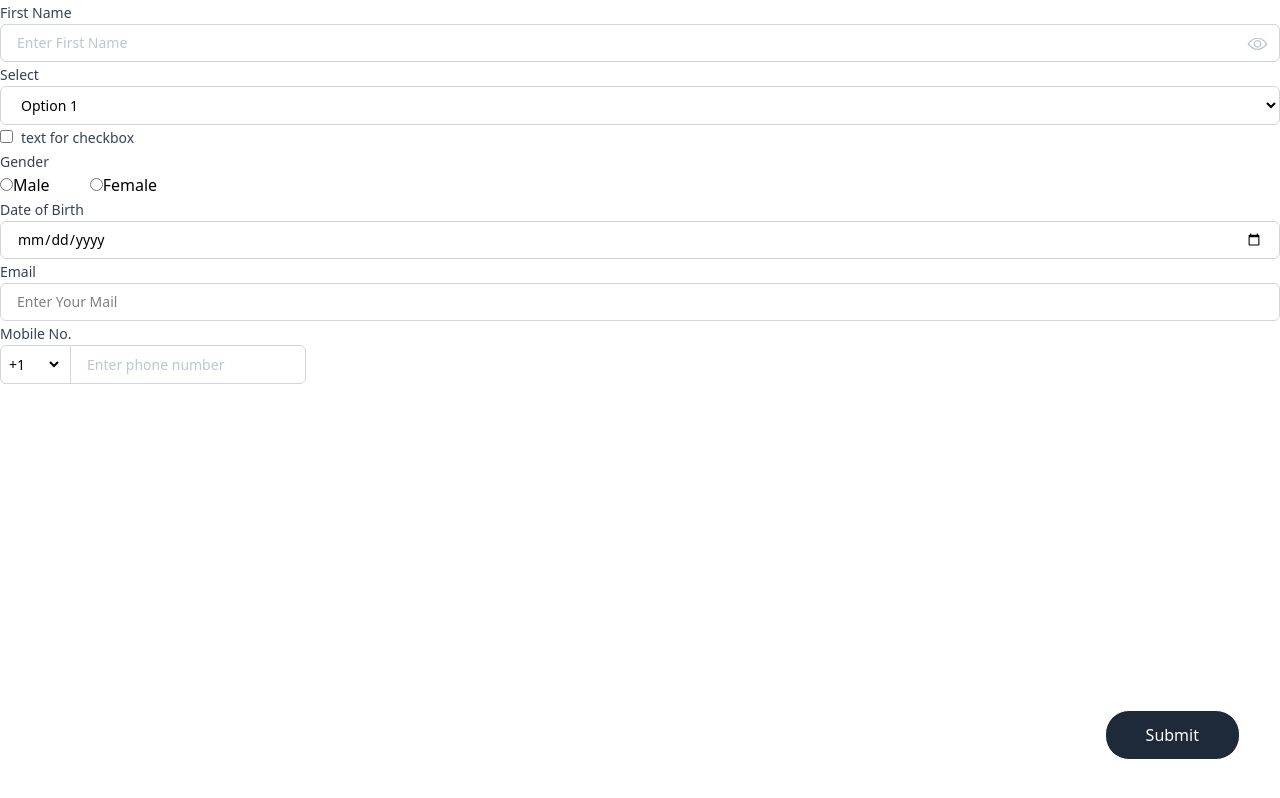
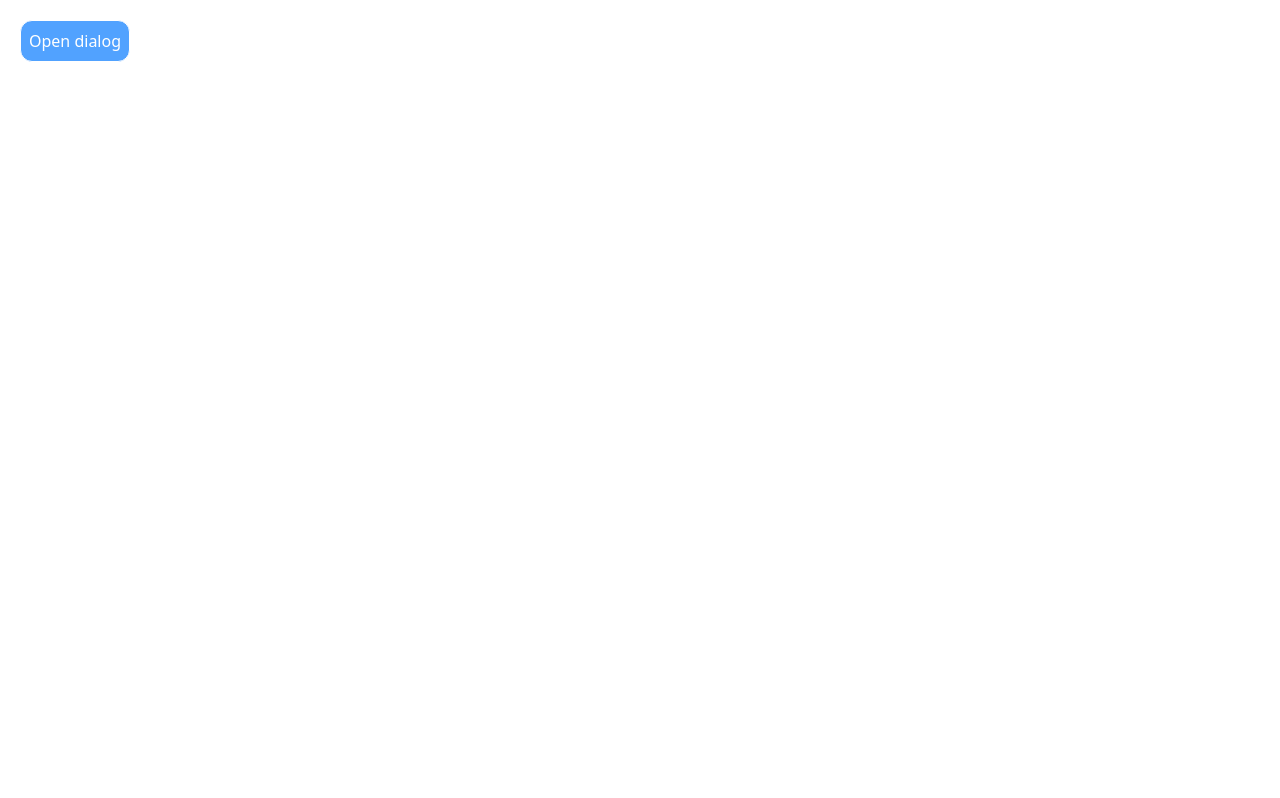
Before and after one commit to heysbr/project-life, a Next.js app: page /test in a window 1280 px wide. Built offline with nearby package versions, Linux system fonts and the light colour scheme.

Commit message:
added Modal dumpy

```diff
--- a/src/app/test/page.jsx
+++ b/src/app/test/page.jsx
@@ -1,12 +1,7 @@
-import Checkbox from '@/components/newForm/Checkbox'
-import Datepicker from '@/components/newForm/Datepicker'
-import Email from '@/components/newForm/Email'
-import Form from '@/components/newForm/Form'
-import Mobile from '@/components/newForm/Mobile'
-import Radiobutton from '@/components/newForm/Radiobutton'
-import Select from '@/components/newForm/Select'
-import Textfield from '@/components/newForm/Textfield'
-import React from 'react'
+"use client"
+import Modal from '@/components/Modal/Modal'
+
+import React, { useState } from 'react'
 
 
 const options = [
@@ -18,21 +13,11 @@ const options = [
 const radioGroup = [{ value: "Male" }, { value: "Female" }];
 
 export default function page() {
-  return (<form>
-  <Textfield placeholder={"Enter First Name "}>First Name</Textfield>
-  <Select options={options}>Select</Select>
-  <Checkbox>text for checkbox</Checkbox>
-  <Radiobutton radioGroup={radioGroup}>Gender</Radiobutton>
-    <Datepicker>Date of Birth</Datepicker>
-    <Email/>
-    <Mobile/>
+  const [toggle, setToggle] = useState(false)
+  function handleToggle(){
+    setToggle(!toggle);
+  }
 
-
-
-
-
-
-    <input type='submit' className='absolute bottom-0 right-0 m-10 border bg-gray-800 text-white px-10 py-3 rounded-3xl  hover:bg-gray-700'/>
-  </form>
+  return ( <Modal />
   )
 }
--- /dev/null
+++ b/src/components/Modal/Modal.jsx
@@ -0,0 +1,18 @@
+"use client"
+import React, { useState } from 'react'
+
+export default function Modal() {
+    const [toggle, setToggle] = useState(false)
+  return (
+    <div>
+  <button className="border rounded-xl p-2 m-5 bg-blue-400 text-white" onClick={()=>setToggle(true)}>Open dialog</button>
+  {toggle&&(
+
+    <div className="fixed inset-0  transition-opacity bg-gray-500/75 z-10 flex items-center justify-center min-h-full w-screen overflow-y-auto">
+        <div className="bg-gray-50 p-10 rounded-2xl" onClick={()=>setToggle(false)}>Hello world</div>
+    </div>
+) }
+</div>
+
+  )
+}
```
